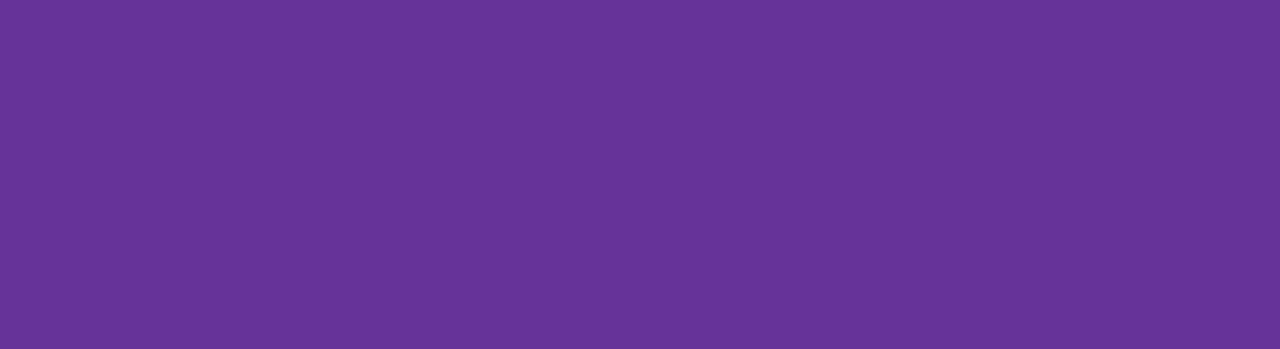
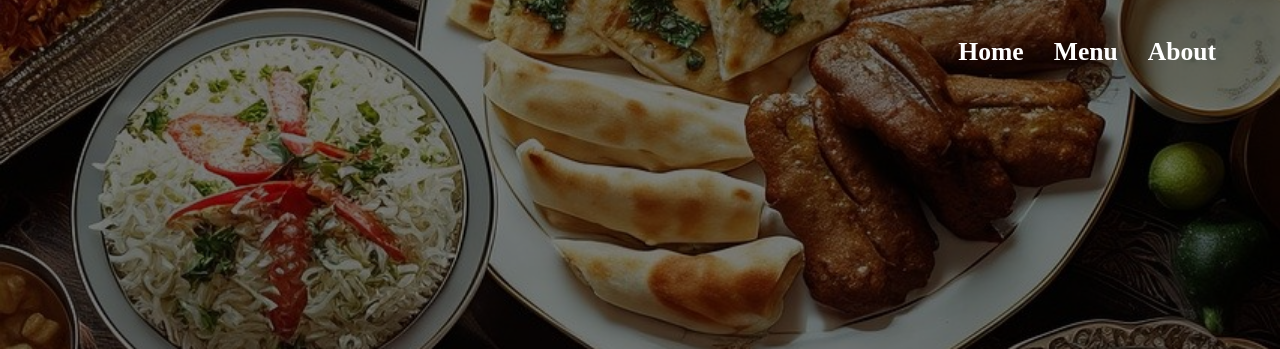
Before and after one commit to I0ANA24/Restaurant-Page-TOP, a website built with webpack: page src/template.html in a window 1280 px wide. Shown: the top 349 px of the page. Built offline with nearby package versions, Linux system fonts and the light colour scheme; a web font is replaced by a local one.

Commit message:
home page

```diff
--- a/src/greeting.js
+++ /dev/null
@@ -1,2 +0,0 @@
-// greeting.js
-export const greeting = "Hello, Odinite!";
--- /dev/null
+++ b/src/home.js
@@ -0,0 +1,32 @@
+import "./styles.css";
+
+{/* <div id="home-page">
+        <div id="hp-header">
+            <h2>Tea and Pilaf</h2>
+            <p>Book table</p>
+        </div>
+</div> */}
+
+function renderHomePage() {
+    const contentSection = document.getElementById("content");
+    contentSection.replaceChildren();
+
+    const homePage = document.createElement("div");
+    homePage.id = "home-page";
+
+    const hpHeader = document.createElement("div");
+    hpHeader.id = "hp-header";
+
+    const h2 = document.createElement("h2");
+    h2.innerHTML = "Tea and Pilaf";
+
+    const p = document.createElement("p");
+    p.textContent = "Book table";
+
+    contentSection.appendChild(homePage);
+    homePage.appendChild(hpHeader);
+    hpHeader.appendChild(h2);
+    hpHeader.appendChild(p);
+}
+
+export { renderHomePage }
--- a/src/index.js
+++ b/src/index.js
@@ -1,4 +1,7 @@
 import "./styles.css";
-import { greeting } from "./greeting.js";
+import { renderHomePage } from "./home";
 
-console.log(greeting);
+document.addEventListener("DOMContentLoaded", () => renderHomePage());
+
+const homeButton = document.getElementById("home-button");
+homeButton.addEventListener("click", () => renderHomePage());
--- a/src/styles.css
+++ b/src/styles.css
@@ -1,4 +1,117 @@
-/* styles.css */
+* {
+    margin: 0;
+    padding: 0;
+    box-sizing: border-box;
+}
+
 body {
-    background-color: rebeccapurple;
+    width: 100vw;
+    overflow: hidden;
+    position: relative;
 }
+
+header {
+    position: absolute;
+    width: 100%;
+    height: 13vh;
+}
+
+@keyframes showNav {
+    from {
+        opacity: 0;
+        transform: translate(20px, -10px);
+    }
+    to {
+        opacity: 1;
+        transform: translate(0, 0);
+    }
+}
+
+nav {
+    position: absolute;
+    width: 100%;
+    height: 100%;
+    display: flex;
+    justify-content: right;
+    align-items: center;
+    gap: 30px;
+    padding-right: 5vw;
+    animation: showNav 2s ease forwards;
+}
+
+button {
+    font-size: 1.6em;
+    border: none;
+    background-color: transparent;
+    font-family: 'Eagle Lake';
+    font-weight: 600;
+    color: white;
+    transition: transform 0.3s ease;
+}
+
+button:hover {
+    cursor: pointer;
+    transform: scale(1.1);
+}
+
+#content {
+    width: 100vw;
+}
+
+#home-page {
+    width: 100vw;
+    height: 100vh;
+    background-image: url('./images/plates.jpg');
+    background-size: cover;
+    background-repeat: no-repeat;
+    background-position: center;
+    box-shadow: inset 0 0 0 1000px rgba(0, 0, 0, 0.5);
+    font-family: 'Eagle Lake';
+    color: white;
+    display: flex;
+    flex-direction: column;
+    justify-content: center;
+    align-items: center;
+}
+
+@keyframes showHeader {
+    from {
+        opacity: 0;
+        transform: translateY(20px);
+    }
+    to {
+        opacity: 1;
+        transform: translateY(0);
+    }
+}
+
+#hp-header {
+    text-align: center;
+    animation: showHeader 2s ease forwards;
+}
+
+#home-page h2 {
+    font-size: 3em;
+}
+
+#home-page p {
+    font-size: 2em;
+}
+
+@media (max-width: 500px) {
+    nav {
+        justify-content: center;
+        padding-right: 0;
+    }
+    button {
+        font-size: 1.4em;
+    }
+
+    #home-page h2 {
+        font-size: 2.2em;
+    }
+
+    #home-page p {
+        font-size: 1.8em;
+    }
+}
--- a/src/template.html
+++ b/src/template.html
@@ -3,9 +3,20 @@
 <head>
     <meta charset="UTF-8">
     <meta name="viewport" content="width=device-width, initial-scale=1.0">
-    <title>Document</title>
+    <title>Restaurant Page</title>
+
+    <link rel="preconnect" href="https://fonts.googleapis.com">
+    <link rel="preconnect" href="https://fonts.gstatic.com" crossorigin>
+    <link href="https://fonts.googleapis.com/css2?family=Eagle+Lake&family=Space+Grotesk:wght@300..700&display=swap" rel="stylesheet">
 </head>
 <body>
-
+    <header>
+        <nav>
+            <button id="home-button">Home</button>
+            <button id="menu-button">Menu</button>
+            <button id="about-menu">About</button>
+        </nav>
+    </header>
+    <div id="content"></div>
 </body>
 </html>
```
Also changed, not shown: src/images/green-tea.png (added), src/images/meat.jpg (added), src/images/plates.jpg (added), src/images/plov.jpg (added), 1 other file.
